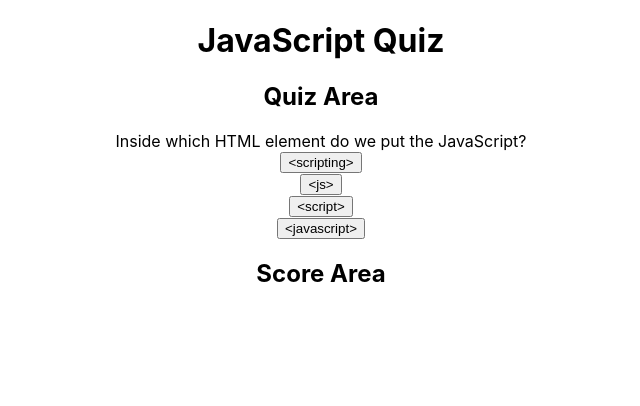
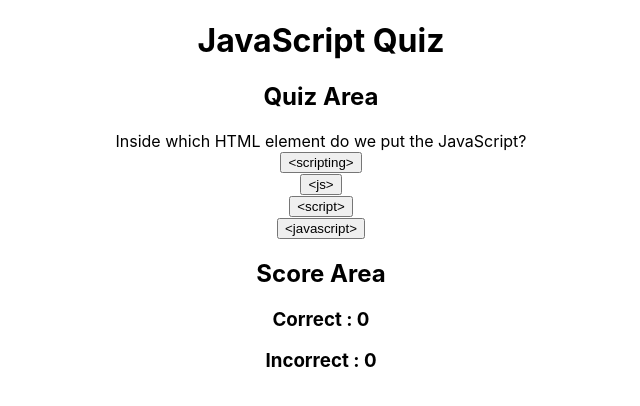
Before and after one commit to ZamranxD/QuizApp, a React (Create React App) app: page / in a window 1280 px wide. Shown: the top 406 px of the page, without its empty margins (319-959 px from the left). Built offline with nearby package versions, Linux system fonts and the light colour scheme.

Commit message:
rendering scorecard

```diff
--- a/src/components/Questionnare.js
+++ b/src/components/Questionnare.js
@@ -20,7 +20,7 @@ export class Questionnare extends Component {
         return (
             <div>
                 <QuizArea isFinished={this.state.isFinished} dataSet={this.state.dataSet[this.state.current]} ></QuizArea>
-                <ScoreArea></ScoreArea>
+                <ScoreArea correct={this.state.correct} incorrect={this.state.incorrect} ></ScoreArea>
             </div>
 
         )
--- a/src/components/ScoreArea.js
+++ b/src/components/ScoreArea.js
@@ -2,14 +2,14 @@ import React from 'react'
 import TotalCorrent from "./TotalCorrent"
 import TotalIncorrect from "./TotalIncorrect"
 
-function ScoreArea() {
+function ScoreArea(props) {
     return (
         <div>
             <h2>
                 Score Area
             </h2>
-            <TotalCorrent></TotalCorrent>
-            <TotalIncorrect></TotalIncorrect>
+            <TotalCorrent correct={props.correct} ></TotalCorrent>
+            <TotalIncorrect incorrect={props.incorrect} ></TotalIncorrect>
         </div>
     )
 }
--- a/src/components/TotalCorrent.js
+++ b/src/components/TotalCorrent.js
@@ -1,9 +1,11 @@
 import React from 'react'
 
-function TotalCorrent() {
+function TotalCorrent(props) {
     return (
         <div>
-
+            <h3>
+                Correct : {props.correct}
+            </h3>
         </div>
     )
 }
--- a/src/components/TotalIncorrect.js
+++ b/src/components/TotalIncorrect.js
@@ -1,9 +1,11 @@
 import React from 'react'
 
-function TotalIncorrect() {
+function TotalIncorrect(props) {
     return (
         <div>
-
+            <h3>
+                Incorrect : {props.incorrect}
+            </h3>
         </div>
     )
 }
```
